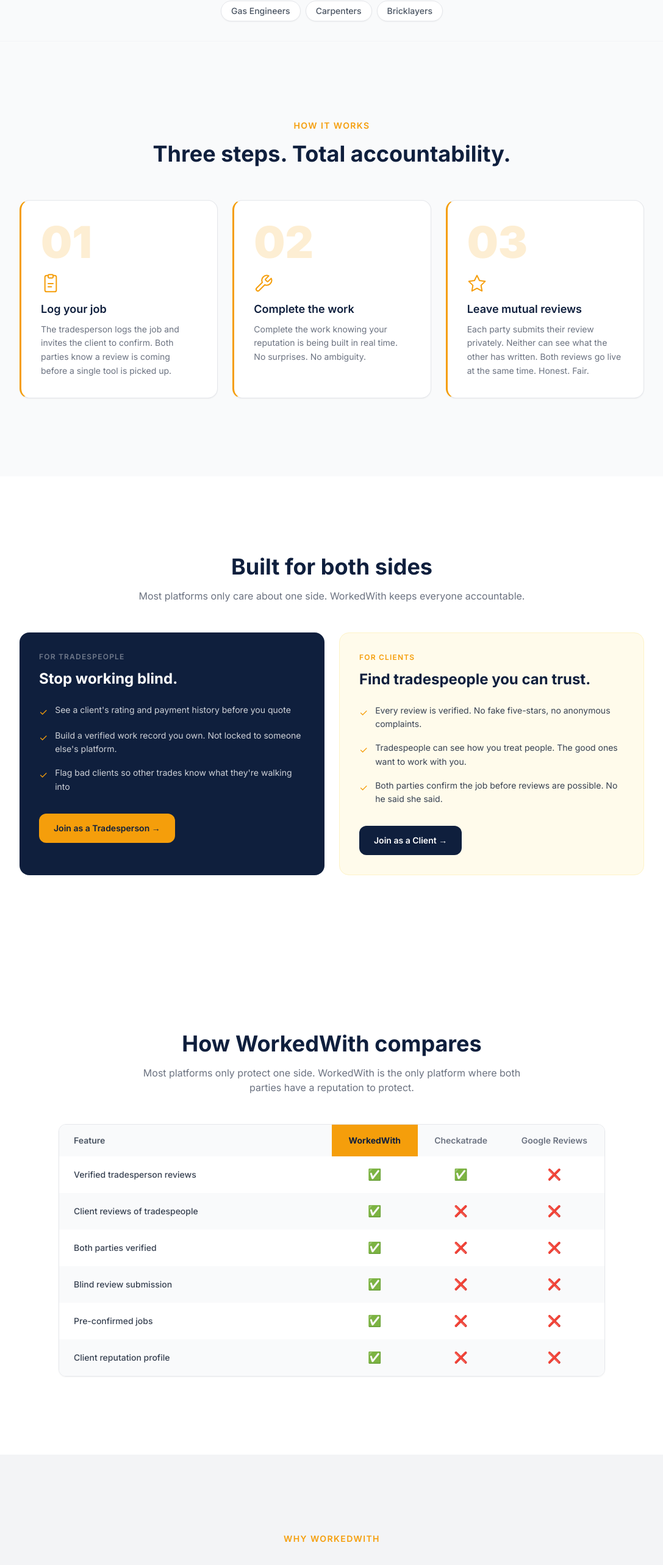
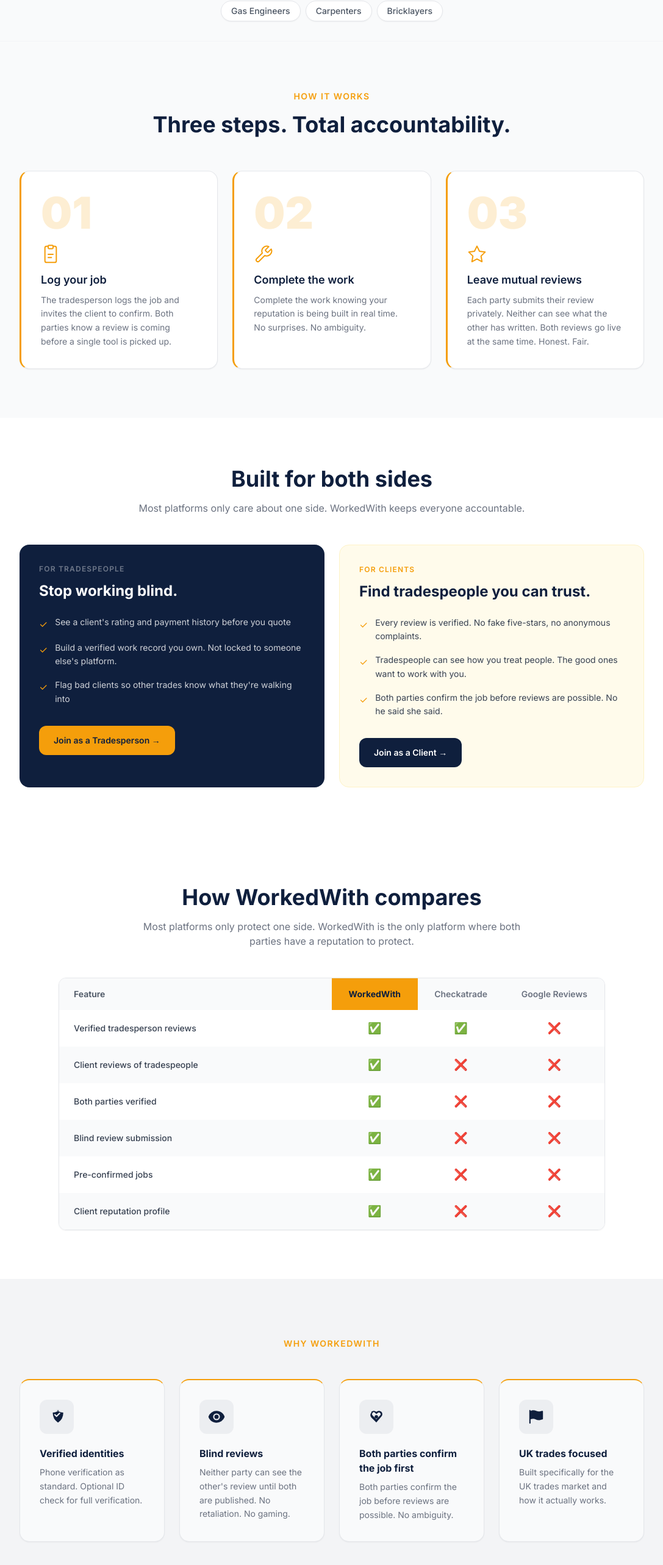
Before and after one commit to WorkedWith/workedwith, a Next.js app: page / in a window 1280 px wide. Shown: the part 990-3556 px from the top of the page at 61% size, without its empty margins (96-1183 px from the left). Built offline with nearby package versions, Linux system fonts and the light colour scheme.

Commit message:
style: tighten landing page section spacing and trust card improvements

```diff
--- a/src/app/page.tsx
+++ b/src/app/page.tsx
@@ -141,7 +141,7 @@
       </section>
 
       {/* ── How it works ─────────────────────────────────────── */}
-      <section id="how-it-works" className="bg-gray-50 px-4 py-24 sm:py-32 sm:px-6">
+      <section id="how-it-works" className="bg-gray-50 px-4 pt-20 pb-16 sm:pb-20 sm:px-6">
         <div className="mx-auto max-w-5xl">
           <h2 className="text-center text-sm font-semibold uppercase tracking-widest text-brand-amber">
             How it works
@@ -173,7 +173,7 @@
       </section>
 
       {/* ── Two-sided value ───────────────────────────────────── */}
-      <section className="px-4 py-24 sm:py-32 sm:px-6">
+      <section className="px-4 py-20 sm:px-6">
         <div className="mx-auto max-w-5xl">
           <h2 className="text-center text-3xl font-bold text-brand-navy sm:text-4xl">
             Built for both sides
@@ -226,7 +226,7 @@
       </section>
 
       {/* ── Competitor comparison ─────────────────────────────── */}
-      <section className="bg-white px-4 py-24 sm:py-32 sm:px-6">
+      <section className="bg-white px-4 py-16 sm:py-20 sm:px-6">
         <div className="mx-auto max-w-4xl">
           <h2 className="text-center text-3xl font-bold text-brand-navy sm:text-4xl">
             How WorkedWith compares
@@ -269,7 +269,7 @@
       </section>
 
       {/* ── Trust signals ────────────────────────────────────── */}
-      <section className="px-4 py-24 sm:py-32 sm:px-6" style={{ backgroundColor: '#F3F4F6' }}>
+      <section className="px-4 py-20 sm:py-24 sm:px-6" style={{ backgroundColor: '#F3F4F6' }}>
         <div className="mx-auto max-w-5xl">
           <h2 className="text-center text-sm font-semibold uppercase tracking-widest text-brand-amber mb-12">
             Why WorkedWith
@@ -364,11 +364,11 @@
   body: string
 }) {
   return (
-    <div className="rounded-2xl bg-white border border-gray-200 p-6 shadow-sm">
-      <div className="mb-4 flex h-11 w-11 items-center justify-center rounded-xl bg-brand-navy/5">
+    <div className="rounded-2xl bg-gray-50 border border-gray-200 border-t-2 border-t-brand-amber p-8 shadow-sm">
+      <div className="mb-5 flex h-14 w-14 items-center justify-center rounded-xl bg-brand-navy/5">
         {icon}
       </div>
-      <p className="font-semibold text-brand-navy">{title}</p>
+      <p className="font-bold text-base text-brand-navy">{title}</p>
       <p className="mt-2 text-sm leading-relaxed text-gray-500">{body}</p>
     </div>
   )
@@ -406,7 +406,7 @@
 
 function ShieldIcon() {
   return (
-    <svg className="h-5 w-5 text-brand-navy" viewBox="0 0 20 20" fill="currentColor">
+    <svg className="h-7 w-7 text-brand-navy" viewBox="0 0 20 20" fill="currentColor">
       <path fillRule="evenodd" d="M9.661 2.237a.531.531 0 0 1 .678 0 11.947 11.947 0 0 0 7.078 2.749.75.75 0 0 1 .232.58 13.368 13.368 0 0 1-5.83 10.973.531.531 0 0 1-.618 0 13.368 13.368 0 0 1-5.83-10.973.75.75 0 0 1 .233-.581 11.947 11.947 0 0 0 7.057-2.748Zm4.261 4.16a.75.75 0 0 0-1.06-1.06l-3.094 3.093-1.422-1.422a.75.75 0 1 0-1.06 1.06l1.953 1.953a.75.75 0 0 0 1.06 0l3.623-3.623Z" clipRule="evenodd" />
     </svg>
   )
@@ -414,7 +414,7 @@
 
 function EyeIcon() {
   return (
-    <svg className="h-5 w-5 text-brand-navy" viewBox="0 0 20 20" fill="currentColor">
+    <svg className="h-7 w-7 text-brand-navy" viewBox="0 0 20 20" fill="currentColor">
       <path d="M10 12.5a2.5 2.5 0 1 0 0-5 2.5 2.5 0 0 0 0 5Z" />
       <path fillRule="evenodd" d="M.664 10.59a1.651 1.651 0 0 1 0-1.186A10.004 10.004 0 0 1 10 3c4.257 0 7.893 2.66 9.336 6.41.147.381.146.804 0 1.186A10.004 10.004 0 0 1 10 17c-4.257 0-7.893-2.66-9.336-6.41ZM14 10a4 4 0 1 1-8 0 4 4 0 0 1 8 0Z" clipRule="evenodd" />
     </svg>
@@ -423,7 +423,7 @@
 
 function HandshakeIcon() {
   return (
-    <svg className="h-5 w-5 text-brand-navy" viewBox="0 0 20 20" fill="currentColor">
+    <svg className="h-7 w-7 text-brand-navy" viewBox="0 0 20 20" fill="currentColor">
       <path d="M10 12a2 2 0 1 0 0-4 2 2 0 0 0 0 4Z" />
       <path fillRule="evenodd" d="M4.172 4.172a4 4 0 0 1 5.656 0L10 4.343l.172-.171a4 4 0 1 1 5.656 5.656L10 16.657l-5.828-5.829a4 4 0 0 1 0-5.656Zm1.414 1.414a2 2 0 0 0 0 2.828l4.414 4.414 4.414-4.414a2 2 0 1 0-2.828-2.828L10 6.757l-1.586-1.585a2 2 0 0 0-2.828 0Z" clipRule="evenodd" />
     </svg>
@@ -432,7 +432,7 @@
 
 function FlagIcon() {
   return (
-    <svg className="h-5 w-5 text-brand-navy" viewBox="0 0 20 20" fill="currentColor">
+    <svg className="h-7 w-7 text-brand-navy" viewBox="0 0 20 20" fill="currentColor">
       <path d="M3.5 2.75a.75.75 0 0 0-1.5 0v14.5a.75.75 0 0 0 1.5 0v-4.392l1.657-.348a6.449 6.449 0 0 1 4.271.572 7.948 7.948 0 0 0 5.965.524l2.078-.64A.75.75 0 0 0 18 12.25v-8.5a.75.75 0 0 0-.904-.734l-2.38.501a7.25 7.25 0 0 1-4.186-.363l-.502-.2a8.75 8.75 0 0 0-5.053-.439L3.5 3.16V2.75Z" />
     </svg>
   )
```
